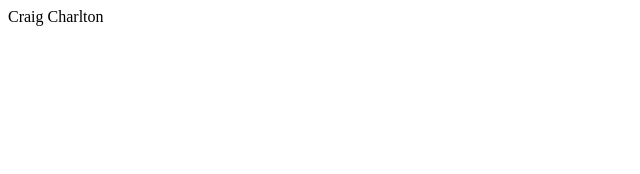
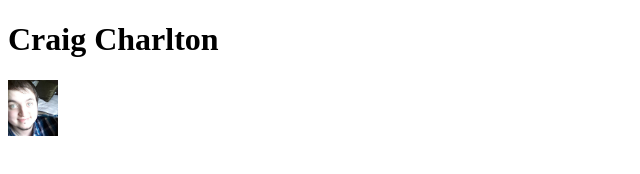
Before and after one commit to CraigCharlton/Craig-Web, a Gatsby site: page / in a window 1280 px wide. Shown: the whole page, without its empty margins (0-640 px from the left). Built offline with nearby package versions, Linux system fonts and the light colour scheme; Gatsby itself is replaced by a stand-in of ours.

Commit message:
Image added

```diff
--- a/src/pages/index.js
+++ b/src/pages/index.js
@@ -1,3 +1,9 @@
-import React from "react"
+import React from 'react';
+import Image from '../images/craig.jpg';
 
-export default () => <div>Craig Charlton</div>
+export default () => (
+  <div>
+    <h1>Craig Charlton</h1>
+    <img src={Image} alt="me" width="50rem" />
+  </div>
+);
```
Also changed, not shown: src/images/craig.jpg (added).
